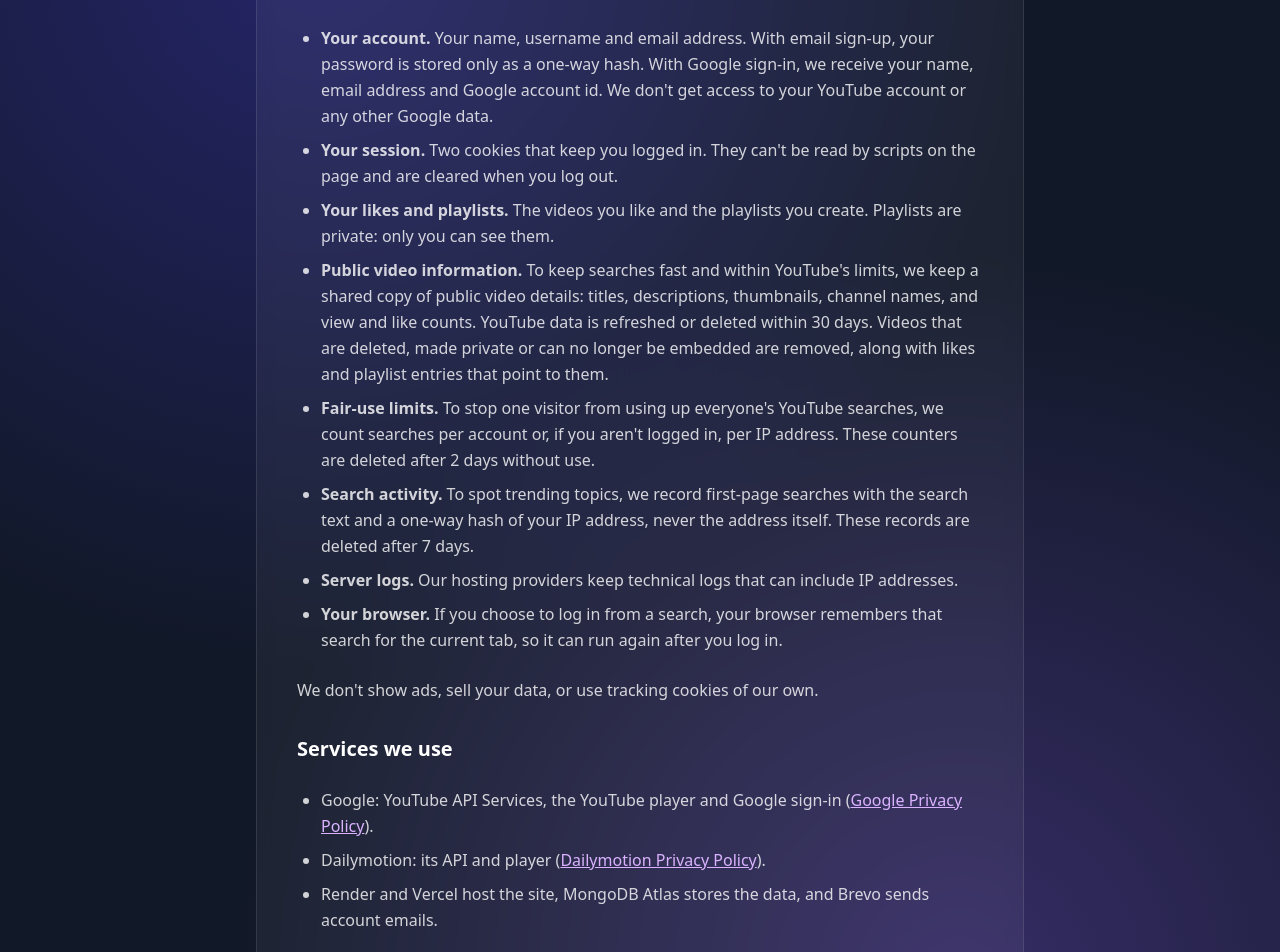
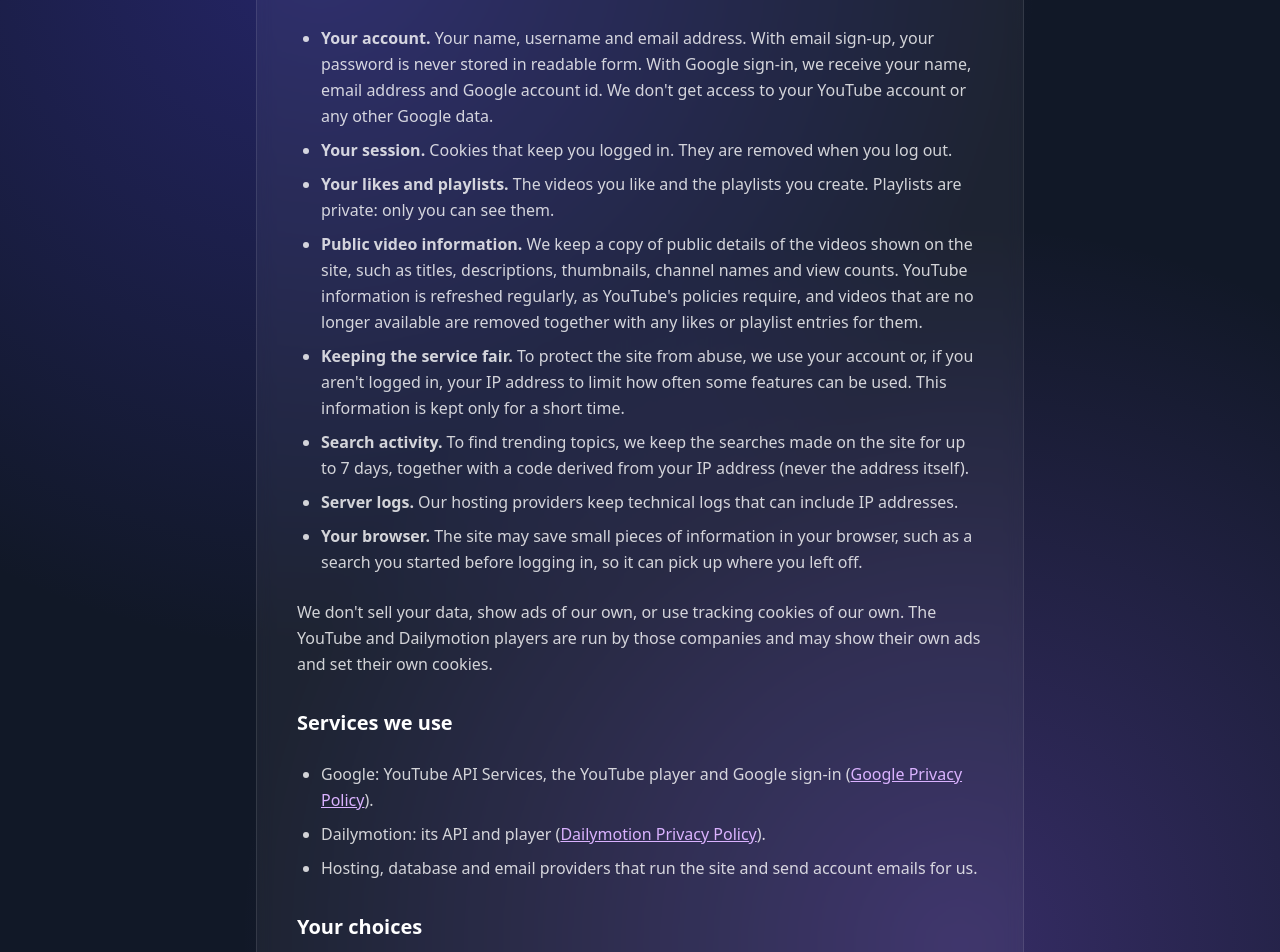
Before and after one commit to Ayush-Pathak2006/Video-Treasure, a React (Vite) app in the folder Frontend/: page /privacy in a window 1280 px wide. Shown: the part 580-1532 px from the top of the page. Built offline with nearby package versions, Linux system fonts and the light colour scheme; no server answers.

Commit message:
Updated the privacy policy page as well as term and condition page

```diff
--- a/Frontend/src/config/site.js
+++ b/Frontend/src/config/site.js
@@ -1,8 +1,8 @@
 // Details shown on the legal pages (/privacy, /terms). YouTube's Developer Policies (III.A.2.i) require the
-// privacy policy to say how users can reach the operator, so fill in CONTACT_EMAIL before publishing.
+// privacy policy to say how users can reach the operator: CONTACT_EMAIL (empty shows a placeholder).
 export const SITE_NAME = "Video Treasure";
-export const CONTACT_EMAIL = "";
-export const LEGAL_LAST_UPDATED = "14 October 2026";
+export const CONTACT_EMAIL = "ayushpathak13022006@gmail.com";
+export const LEGAL_LAST_UPDATED = "22 October 2026";
 
 // The exact URLs YouTube's Developer Policies (III.A) ask for.
 export const YOUTUBE_TERMS_URL = "https://www.youtube.com/t/terms";
--- a/Frontend/src/pages/Privacy.jsx
+++ b/Frontend/src/pages/Privacy.jsx
@@ -36,41 +36,43 @@ function Privacy() {
       <ul>
         <li>
           <strong>Your account.</strong> Your name, username and email address. With email sign-up, your password is
-          stored only as a one-way hash. With Google sign-in, we receive your name, email address and Google account
+          never stored in readable form. With Google sign-in, we receive your name, email address and Google account
           id. We don&apos;t get access to your YouTube account or any other Google data.
         </li>
         <li>
-          <strong>Your session.</strong> Two cookies that keep you logged in. They can&apos;t be read by scripts on the
-          page and are cleared when you log out.
+          <strong>Your session.</strong> Cookies that keep you logged in. They are removed when you log out.
         </li>
         <li>
           <strong>Your likes and playlists.</strong> The videos you like and the playlists you create. Playlists are
           private: only you can see them.
         </li>
         <li>
-          <strong>Public video information.</strong> To keep searches fast and within YouTube&apos;s limits, we keep a
-          shared copy of public video details: titles, descriptions, thumbnails, channel names, and view and like
-          counts. YouTube data is refreshed or deleted within 30 days. Videos that are deleted, made private or can no
-          longer be embedded are removed, along with likes and playlist entries that point to them.
+          <strong>Public video information.</strong> We keep a copy of public details of the videos shown on the site,
+          such as titles, descriptions, thumbnails, channel names and view counts. YouTube information is refreshed
+          regularly, as YouTube&apos;s policies require, and videos that are no longer available are removed together
+          with any likes or playlist entries for them.
         </li>
         <li>
-          <strong>Fair-use limits.</strong> To stop one visitor from using up everyone&apos;s YouTube searches, we count
-          searches per account or, if you aren&apos;t logged in, per IP address. These counters are deleted after 2 days
-          without use.
+          <strong>Keeping the service fair.</strong> To protect the site from abuse, we use your account or, if you
+          aren&apos;t logged in, your IP address to limit how often some features can be used. This information is kept
+          only for a short time.
         </li>
         <li>
-          <strong>Search activity.</strong> To spot trending topics, we record first-page searches with the search text
-          and a one-way hash of your IP address, never the address itself. These records are deleted after 7 days.
+          <strong>Search activity.</strong> To find trending topics, we keep the searches made on the site for up to 7
+          days, together with a code derived from your IP address (never the address itself).
         </li>
         <li>
           <strong>Server logs.</strong> Our hosting providers keep technical logs that can include IP addresses.
         </li>
         <li>
-          <strong>Your browser.</strong> If you choose to log in from a search, your browser remembers that search for
-          the current tab, so it can run again after you log in.
+          <strong>Your browser.</strong> The site may save small pieces of information in your browser, such as a search
+          you started before logging in, so it can pick up where you left off.
         </li>
       </ul>
-      <p>We don&apos;t show ads, sell your data, or use tracking cookies of our own.</p>
+      <p>
+        We don&apos;t sell your data, show ads of our own, or use tracking cookies of our own. The YouTube and Dailymotion
+        players are run by those companies and may show their own ads and set their own cookies.
+      </p>
 
       <h2>Services we use</h2>
       <ul>
@@ -88,7 +90,7 @@ function Privacy() {
           </a>
           ).
         </li>
-        <li>Render and Vercel host the site, MongoDB Atlas stores the data, and Brevo sends account emails.</li>
+        <li>Hosting, database and email providers that run the site and send account emails for us.</li>
       </ul>
 
       <h2>Your choices</h2>
--- a/Frontend/src/pages/Terms.jsx
+++ b/Frontend/src/pages/Terms.jsx
@@ -34,12 +34,9 @@ function Terms() {
 
       <h2>Fair use</h2>
       <ul>
+        <li>To keep {SITE_NAME} available for everyone, we may limit how often some features can be used.</li>
         <li>
-          YouTube gives {SITE_NAME} a small daily allowance of searches, shared by everyone. To keep it fair, the number
-          of new YouTube searches per visitor is limited. Logged-in users get more.
-        </li>
-        <li>
-          Don&apos;t scrape the site, send automated requests, or try to get around the limits. We may block access
+          Don&apos;t scrape the site, send automated requests, or try to get around these limits. We may block access
           that does.
         </li>
       </ul>
```
